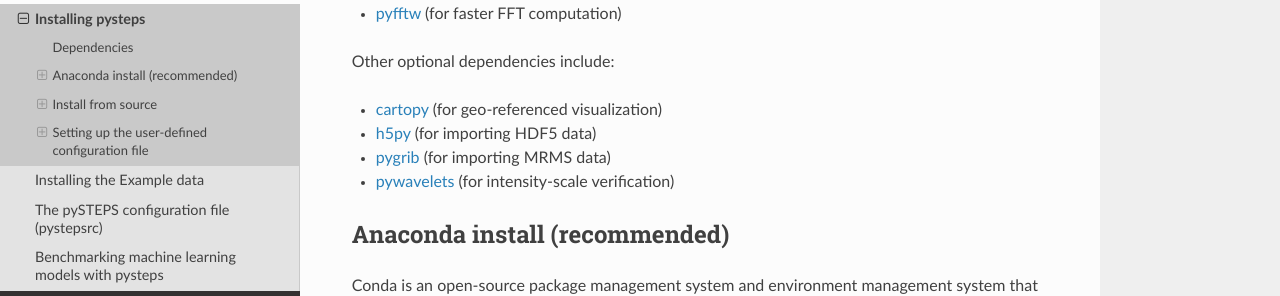
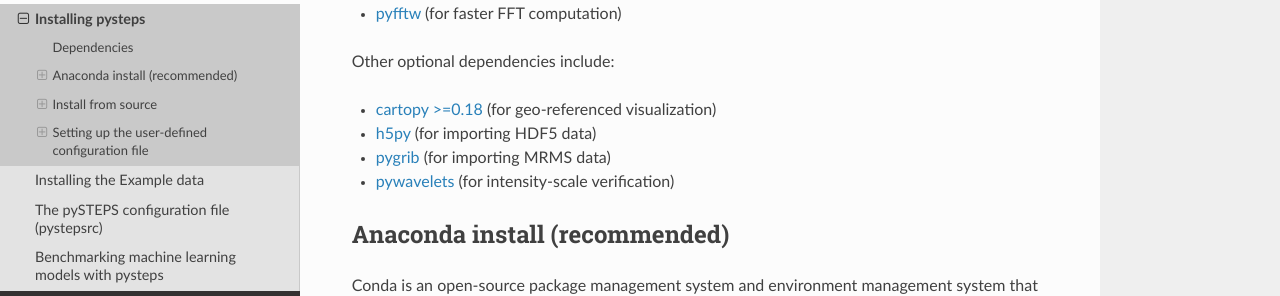
Before and after one commit to pySTEPS/pysteps, a Sphinx documentation site: the page built from doc/source/user_guide/install_pysteps.rst, in a window 1280 px wide and 900 px high, scrolled down 416 px. Shown: the part 158-454 px from the top of the window. Built offline with Sphinx 7.4.7 and the Read the Docs theme 2.0.0, drawn with Linux system fonts in a browser that asks for light colours; pages that are not in the unit, such as notebooks, are missing from menus.

Commit message:
Specify minimum version for Cartopy
- The reason is that support for labeling gridlines was introduced with v0.18.0 (https://github.com/SciTools/cartopy/releases/tag/v0.18.0)
- Link to the latest documentation

```diff
--- a/doc/source/user_guide/install_pysteps.rst
+++ b/doc/source/user_guide/install_pysteps.rst
@@ -29,7 +29,7 @@
 
 Other optional dependencies include:
 
-* `cartopy <https://scitools.org.uk/cartopy/docs/v0.16/>`_ (for geo-referenced
+* `cartopy >=0.18 <https://scitools.org.uk/cartopy/docs/latest/>`_ (for geo-referenced
   visualization)
 * `h5py <https://www.h5py.org/>`_ (for importing HDF5 data)
 * `pygrib <https://jswhit.github.io/pygrib/docs/index.html>`_ (for importing MRMS data)
```
